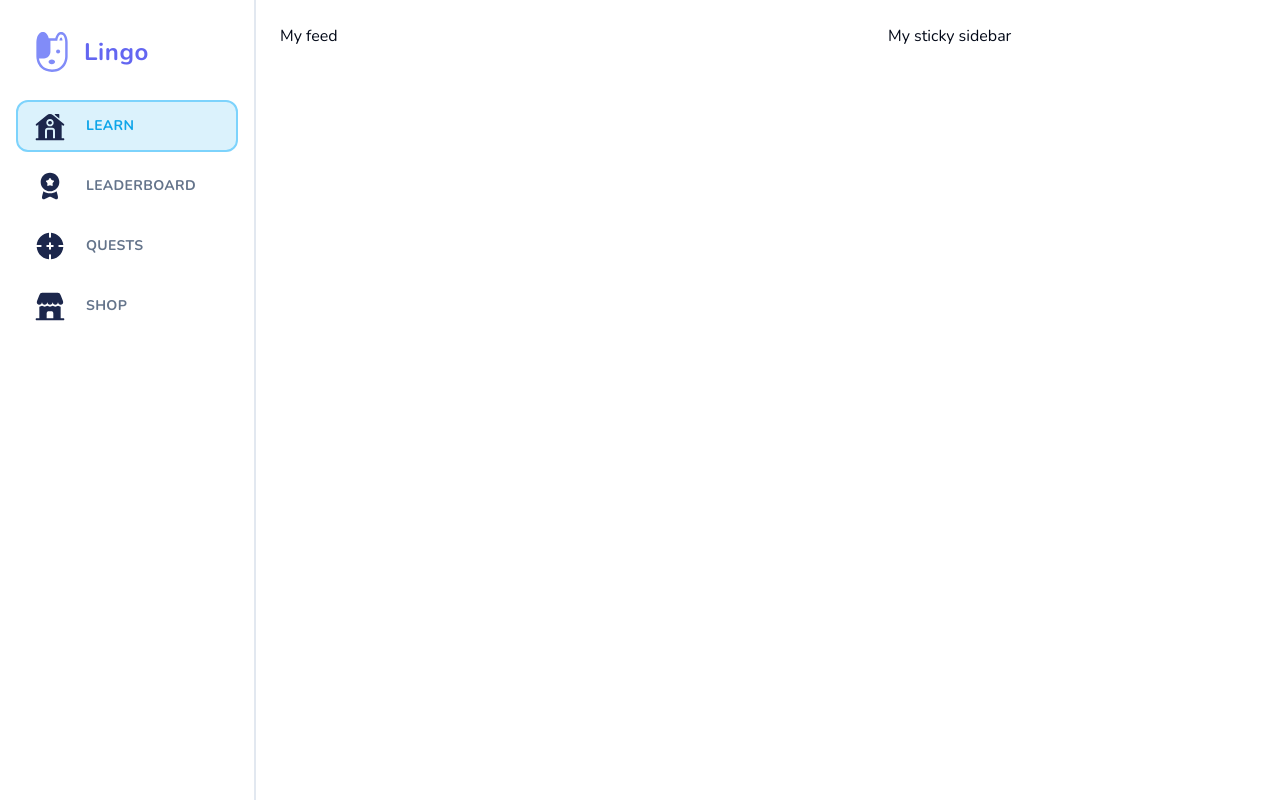
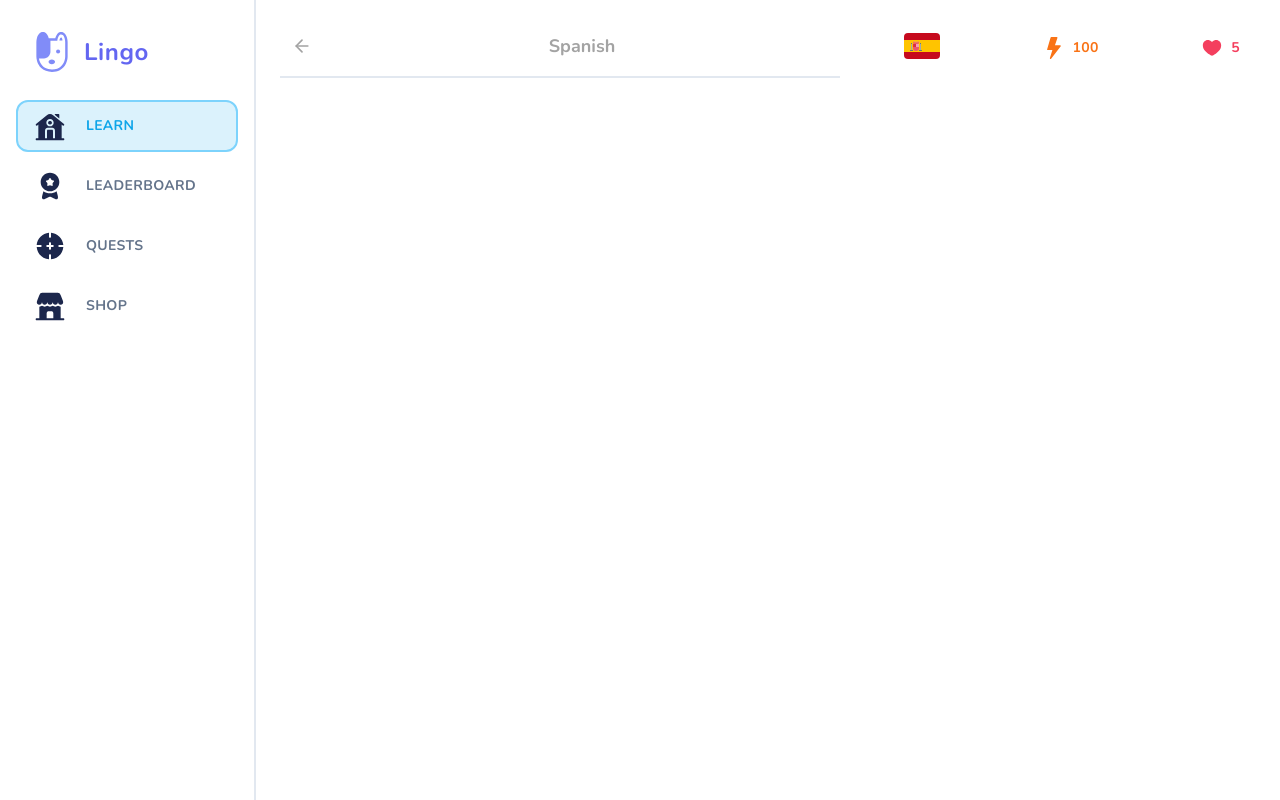
Before and after one commit to jayhogan-dev/duolingo-clone, a Next.js app: page /learn in a window 1280 px wide. Built offline with nearby package versions, Linux system fonts and the light colour scheme.

Commit message:
learn right sidebar created

```diff
--- /dev/null
+++ b/app/(main)/learn/header.tsx
@@ -0,0 +1,26 @@
+import { Button } from "@/components/ui/button";
+import { ArrowLeft } from "lucide-react";
+import Link from "next/link";
+
+type Props = {
+  title: string;
+};
+
+const Header = ({ title }: Props) => {
+  return (
+    <div className="sticky top-0 bg-white pb-3 lg:pt-[28px] lg:mt-[-28px] flex items-center justify-between border-b-2 mb-5 text-neutral-400 lg:z-50">
+      <Link href="/courses">
+        <Button
+          variant="ghost"
+          size="sm"
+        >
+          <ArrowLeft className="h-5 w-5 stroke-2 text-neutral-400" />
+        </Button>
+      </Link>
+      <h1 className="font-bold text-lg">{title}</h1>
+      <div />
+    </div>
+  );
+};
+
+export default Header;
--- a/app/(main)/learn/page.tsx
+++ b/app/(main)/learn/page.tsx
@@ -1,11 +1,22 @@
 import FeedWrapper from "@/components/FeedWrapper";
 import StickyWrapper from "@/components/StickyWrapper";
+import Header from "./header";
+import UserProgress from "@/components/UserProgress";
 
 const LearnPage = () => {
   return (
     <div className="flex flex-row-reverse gap-[48px] px-6">
-      <StickyWrapper>My sticky sidebar</StickyWrapper>
-      <FeedWrapper>My feed</FeedWrapper>
+      <StickyWrapper>
+        <UserProgress
+          activeCourse={{ title: "Spanish", imageSrc: "/es.svg" }}
+          hearts={5}
+          points={100}
+          hasActiveSubscription={false}
+        />
+      </StickyWrapper>
+      <FeedWrapper>
+        <Header title="Spanish" />
+      </FeedWrapper>
     </div>
   );
 };
--- /dev/null
+++ b/components/UserProgress.tsx
@@ -0,0 +1,69 @@
+import Link from "next/link";
+import { Button } from "./ui/button";
+import Image from "next/image";
+import { InfinityIcon } from "lucide-react";
+
+type Props = {
+  activeCourse: { imageSrc: string; title: string }; // replace with db types
+  hearts: number;
+  points: number;
+  hasActiveSubscription: boolean;
+};
+
+const UserProgress = ({
+  activeCourse,
+  hearts,
+  points,
+  hasActiveSubscription,
+}: Props) => {
+  return (
+    <div className="flex items-center justify-between gap-x-2">
+      <Link href="/courses">
+        <Button variant="ghost">
+          <Image
+            src={activeCourse.imageSrc}
+            alt={activeCourse.title}
+            height={36}
+            width={36}
+          />
+        </Button>
+      </Link>
+      <Link href="shop">
+        <Button
+          variant="ghost"
+          className="text-orange-500"
+        >
+          <Image
+            src="/points.svg"
+            alt="points"
+            height={22}
+            width={22}
+            className="mr-2"
+          />
+          {points}
+        </Button>
+      </Link>
+      <Link href="shop">
+        <Button
+          variant="ghost"
+          className="text-rose-500"
+        >
+          <Image
+            src="/heart.svg"
+            alt="hearts"
+            height={22}
+            width={22}
+            className="mr-2"
+          />
+          {hasActiveSubscription ? (
+            <InfinityIcon className="h-4 w-4 stroke-[3]" />
+          ) : (
+            hearts
+          )}
+        </Button>
+      </Link>
+    </div>
+  );
+};
+
+export default UserProgress;
```
Also changed, not shown: public/heart.svg (added), public/points.svg (added).
